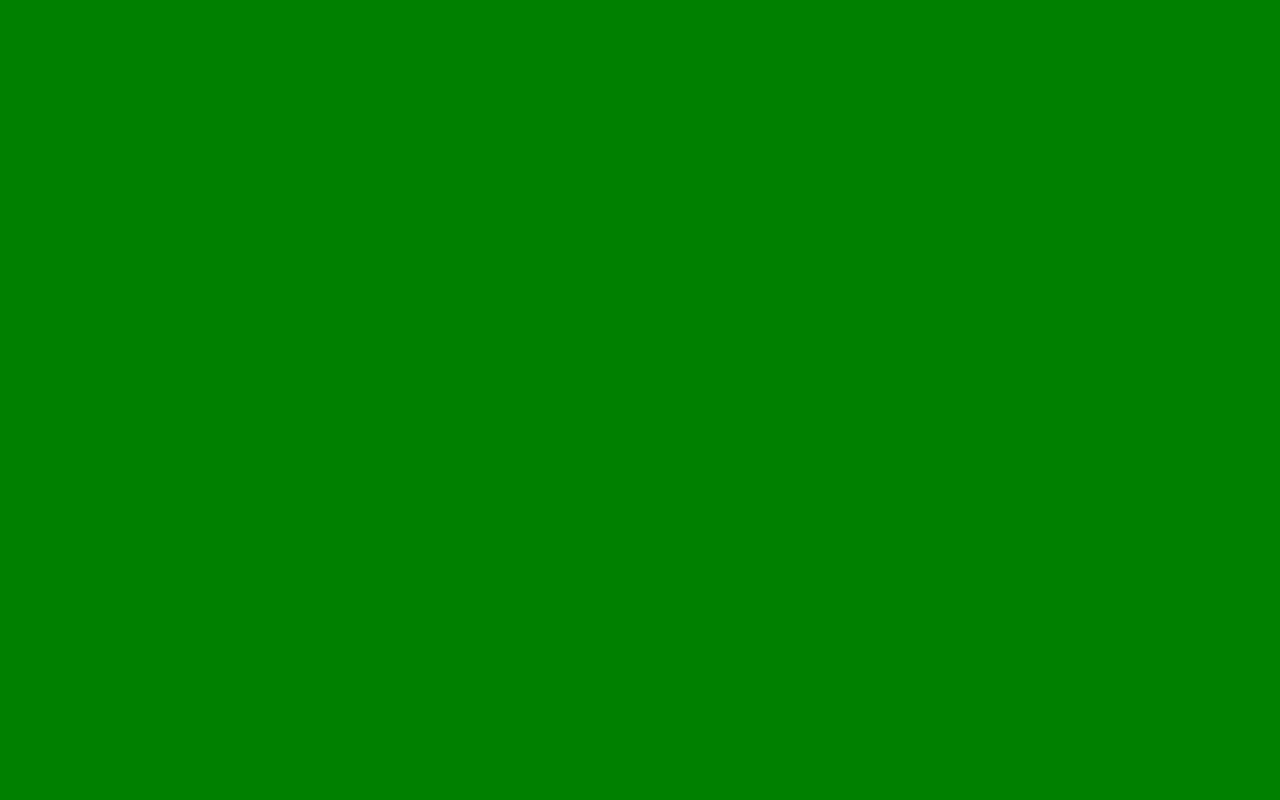
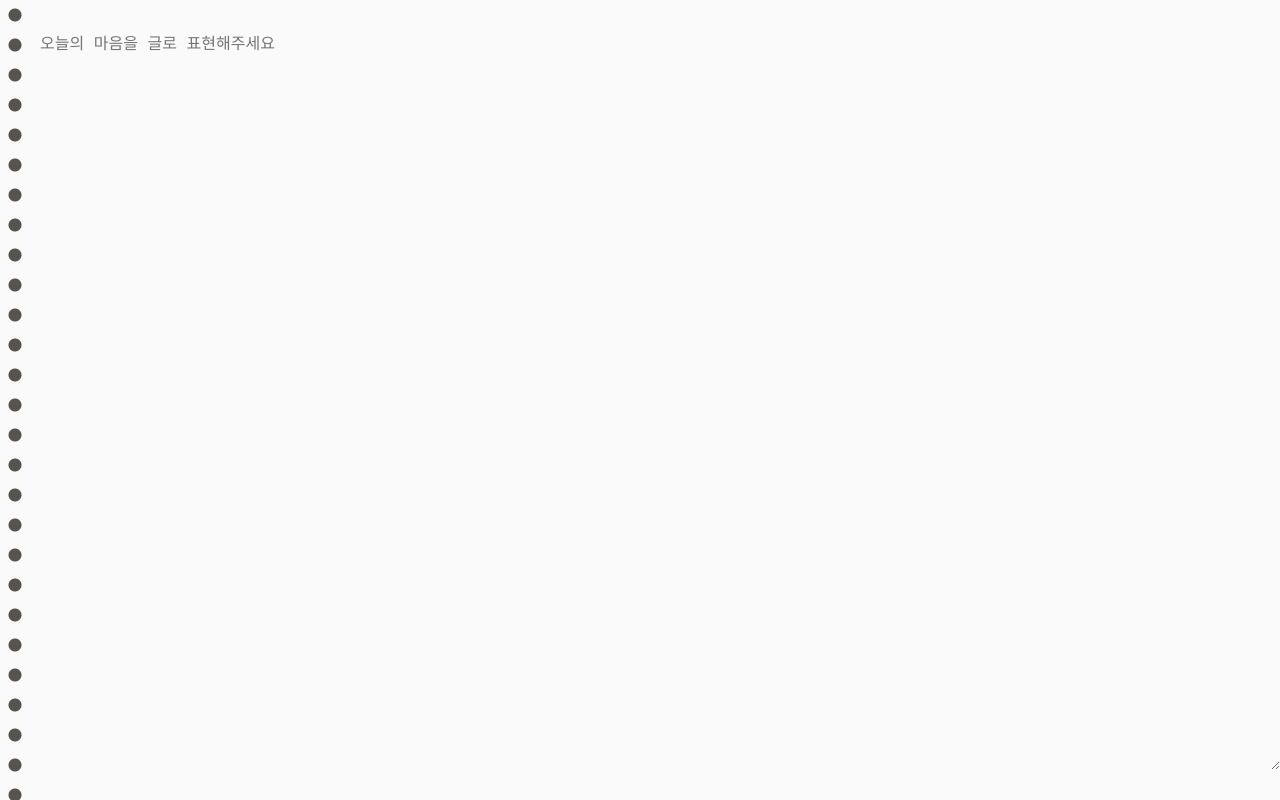
Before and after one commit to ksnd0297/lucky-diary, a Next.js app: page /fill/components/Write in a window 1280 px wide. Built offline with nearby package versions, Linux system fonts and the light colour scheme; a web font is replaced by a local one.

Commit message:
feat : 일기 작성 컴포넌트 제작

```diff
--- a/src/pages/fill/components/Write.tsx
+++ b/src/pages/fill/components/Write.tsx
@@ -1,7 +1,39 @@
+import { ChangeEvent, ClipboardEvent, Dispatch, SetStateAction } from 'react';
 import styled from 'styled-components';
 
-function Write() {
-	return <Wrapper />;
+type WriteProps = {
+	text: string;
+	setText: Dispatch<SetStateAction<string>>;
+};
+
+function Write(props: WriteProps) {
+	const { text, setText } = props;
+
+	const onChange = (event: ChangeEvent<HTMLTextAreaElement>) => {
+		setText(event.target.value);
+	};
+
+	const onPaste = (event: ClipboardEvent<HTMLTextAreaElement>) => {
+		event.preventDefault();
+		return false;
+	};
+
+	return (
+		<>
+			<Wrapper>
+				<div className="paper">
+					<div className="paper-content">
+						<textarea
+							placeholder="오늘의 마음을 글로 표현해주세요"
+							value={text}
+							onChange={(event) => onChange(event)}
+							onPaste={(event) => onPaste(event)}
+						/>
+					</div>
+				</div>
+			</Wrapper>
+		</>
+	);
 }
 
 export default Write;
@@ -9,5 +41,51 @@ export default Write;
 const Wrapper = styled.div`
 	width: 100%;
 	height: 100%;
-	background-color: green;
+
+	.paper {
+		position: absolute;
+
+		width: 100%;
+		height: 100%;
+		background: #fafafa;
+
+		box-shadow: 0 2px 8px rgba(0, 0, 0, 0.3);
+		overflow: hidden;
+	}
+	.paper:before {
+		content: '';
+		position: absolute;
+		top: 0;
+		bottom: 0;
+		left: 0;
+		width: 60px;
+		background: radial-gradient(#575450 6px, transparent 7px) repeat-y;
+		background-size: 30px 30px;
+		box-sizing: border-box;
+	}
+
+	.paper-content {
+		position: absolute;
+		top: 30px;
+		right: 0;
+		bottom: 30px;
+		left: 30px;
+
+		background-size: 30px 30px;
+	}
+
+	.paper-content textarea {
+		width: 100%;
+		max-width: 100%;
+		height: 100%;
+		max-height: 100%;
+		line-height: 30px;
+		padding: 0 10px;
+		border: 0;
+		outline: 0;
+		background: transparent;
+
+		font-size: 16px;
+		box-sizing: border-box;
+	}
 `;
```
Also changed, not shown: src/pages/fill/components/Header.tsx (+30 -4 lines), src/pages/fill/index.tsx (+5 -2 lines).
